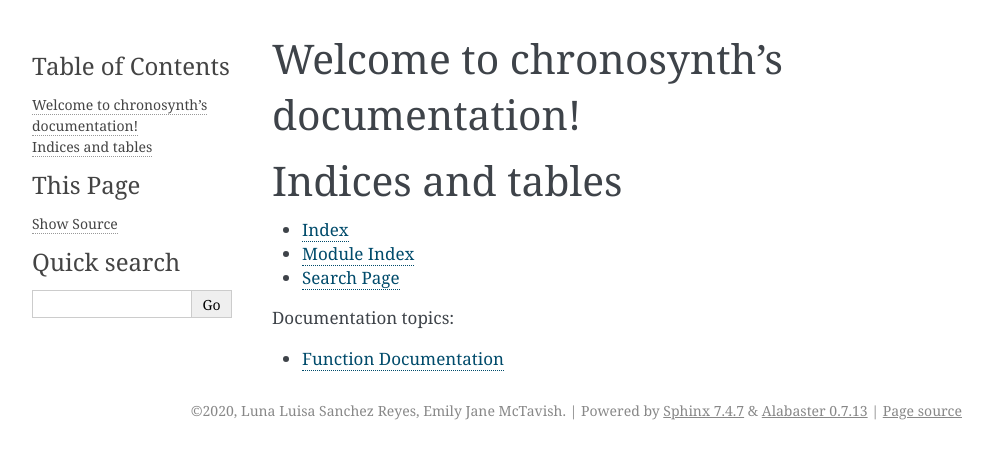
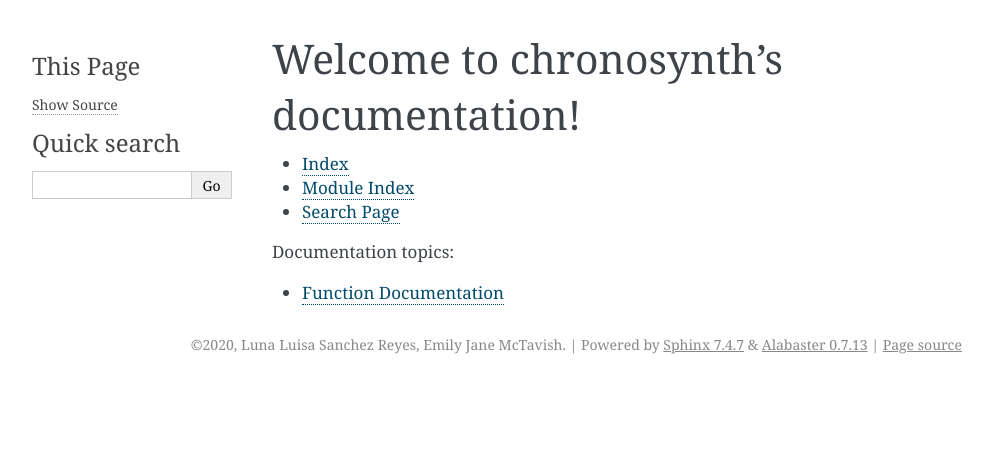
Before and after one commit to OpenTreeOfLife/chronosynth, a Sphinx documentation site: the page built from docs/index.rst, in a window 1280 px wide. Shown: the top 459 px of the page, without its empty margins (148-1141 px from the left). Built offline with Sphinx 7.4.7, drawn with Linux system fonts in a browser that asks for light colours.

Commit message:
fix typo

```diff
--- a/docs/index.rst
+++ b/docs/index.rst
@@ -6,14 +6,6 @@
 Welcome to chronosynth's documentation!
 =======================================
 
-.. toctree::
-   :maxdepth: 2
-   :caption: Contents:
-
-
-
-Indices and tables
-==================
 
 * :ref:`genindex`
 * :ref:`modindex`
```
